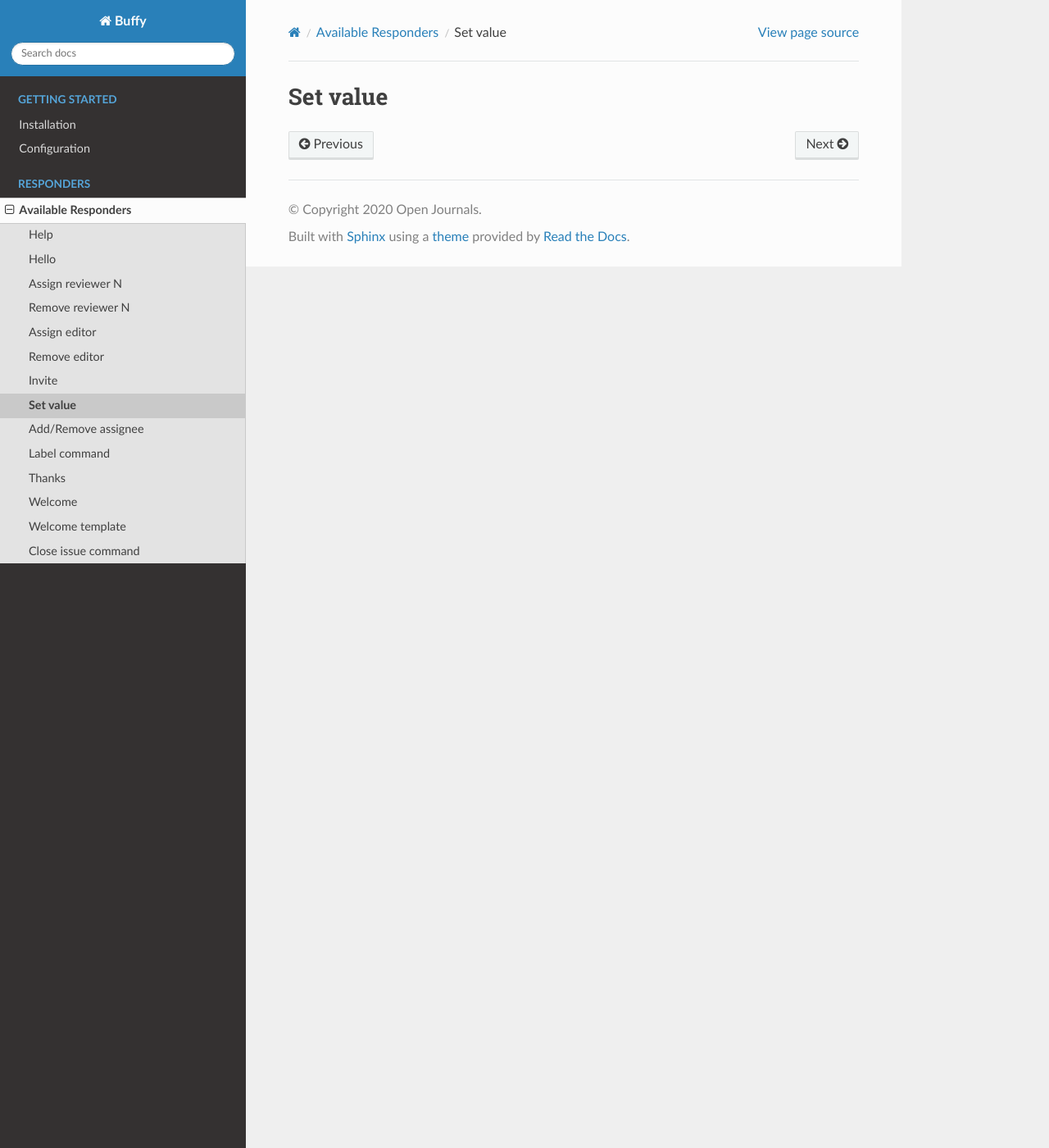
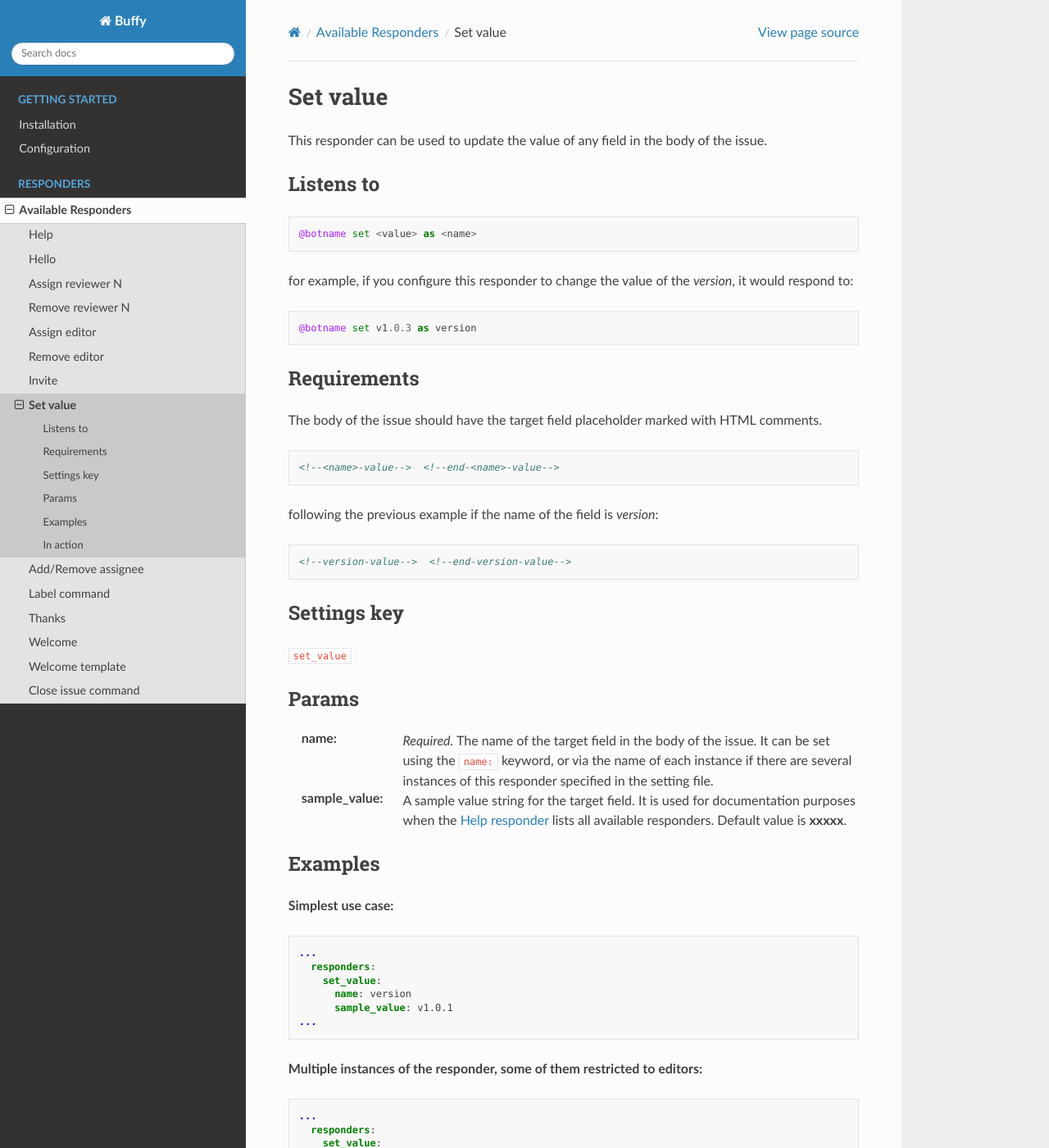
Before and after one commit to openjournals/buffy, a Sphinx documentation site: the page built from docs/responders/set_value.md, in a window 1280 px wide and 1400 px high. Shown: the whole window at 82% size. Built offline with Sphinx 7.4.7 and the Read the Docs theme 2.0.0, drawn with Linux system fonts in a browser that asks for light colours; some of the changed text lies outside the part shown.

Commit message:
add docs for the SetValue responder

````diff
--- a/docs/responders/set_value.md
+++ b/docs/responders/set_value.md
@@ -1,2 +1,80 @@
 Set value
 =========
+
+This responder can be used to update the value of any field in the body of the issue.
+
+## Listens to
+
+```
+@botname set <value> as <name>
+```
+
+for example, if you configure this responder to change the value of the _version_, it would respond to:
+```
+@botname set v1.0.3 as version
+```
+
+## Requirements
+
+The body of the issue should have the target field placeholder marked with HTML comments.
+
+```html
+<!--<name>-value-->  <!--end-<name>-value-->
+```
+following the previous example if the name of the field is _version_:
+```html
+<!--version-value-->  <!--end-version-value-->
+```
+
+## Settings key
+
+`set_value`
+
+## Params
+```eval_rst
+:name: *Required.* The name of the target field in the body of the issue. It can be set using the ``name:`` keyword, or via the name of each instance if there are several instances of this responder specified in the setting file.
+
+:sample_value:  A sample value string for the target field. It is used for documentation purposes when the :doc:`Help responder <./help>` lists all available responders. Default value is **xxxxx**.
+```
+
+## Examples
+
+**Simplest use case:**
+```yaml
+...
+  responders:
+    set_value:
+      name: version
+      sample_value: v1.0.1
+...
+```
+
+**Multiple instances of the responder, some of them restricted to editors:**
+```yaml
+...
+  responders:
+    set_value:
+      - version:
+          only: editors
+          sample_value: "v1.0.0"
+      - archive:
+          only: editors
+          sample_value: "10.21105/joss.12345"
+      - repository:
+          sample_value: "github.com/openjournals/buffy"
+...
+```
+
+## In action
+
+* **`Initial state:`**
+
+![](../images/responders/set_value_1.png "Set value responder in action: Before")
+
+* **`Invocation:`**
+
+![](../images/responders/set_value_2.png "Set value responder in action: Invocation")
+
+* **`Final state:`**
+
+![](../images/responders/set_value_3.png "Set value responder in action: After")
````
Also changed, not shown: docs/images/responders/set_value_1.png (added), docs/images/responders/set_value_2.png (added), docs/images/responders/set_value_3.png (added).
